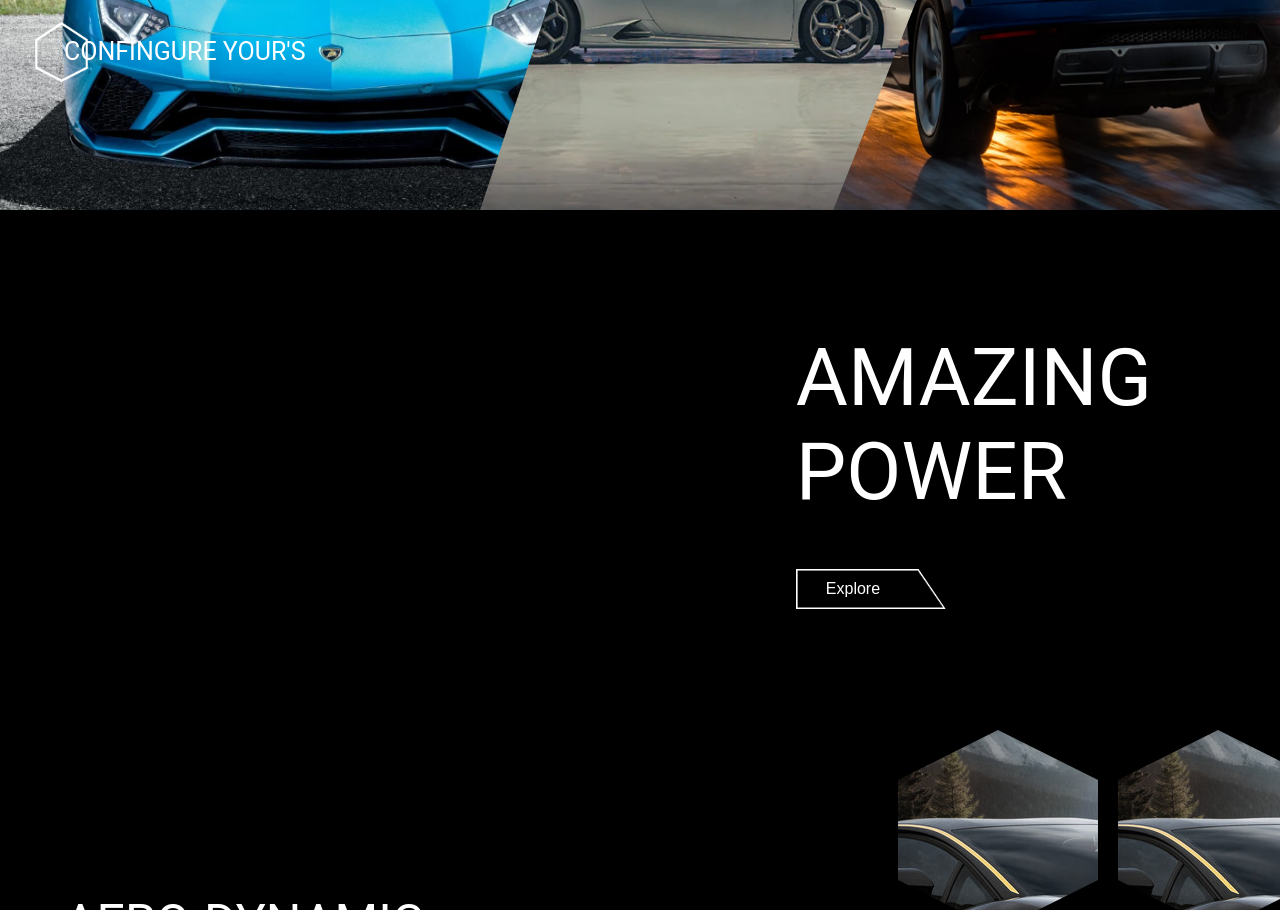
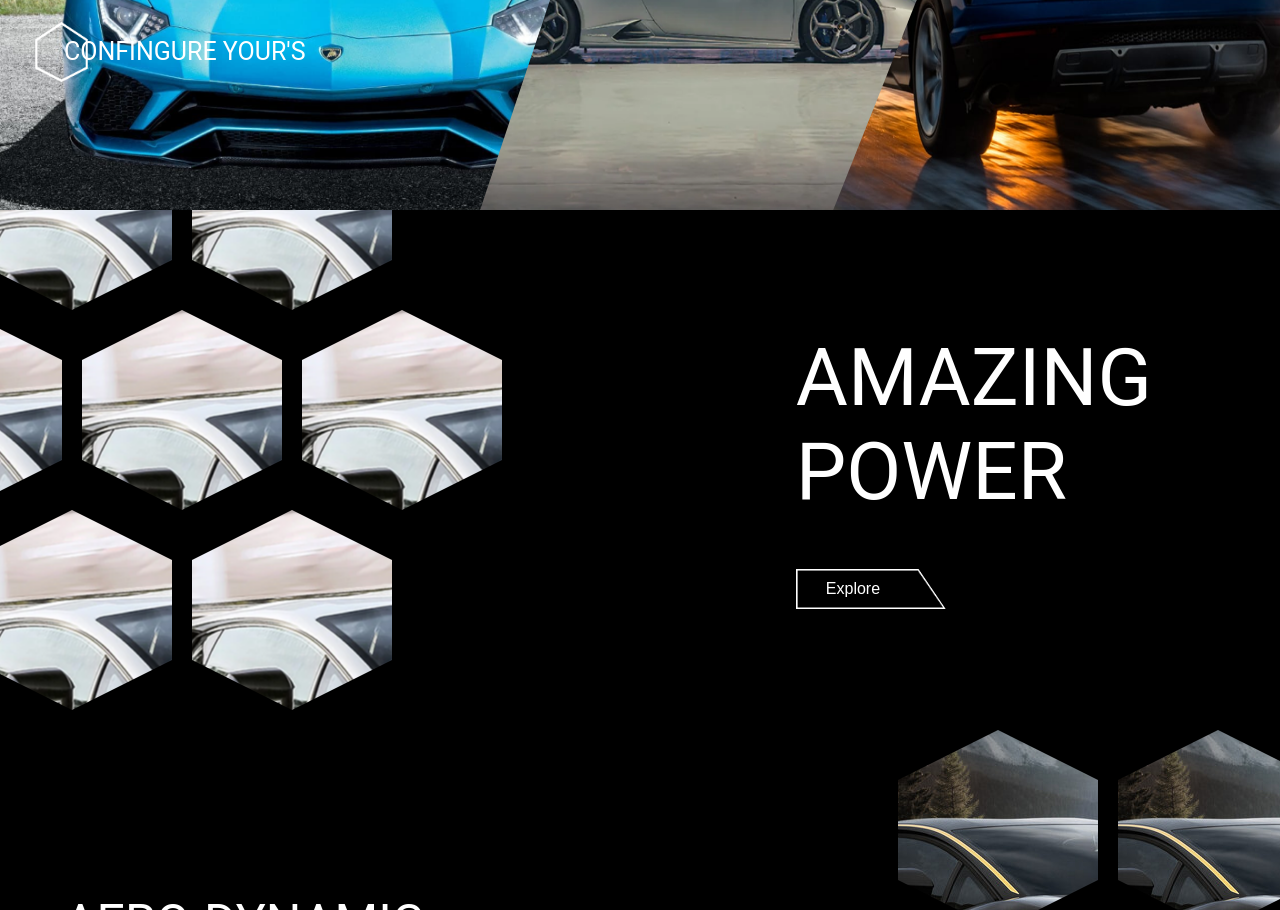
Before and after one commit to sahilr13/landing_page, a plain HTML site: page index.html in a window 1280 px wide. Shown: the part 1070-1980 px from the top of the page. Drawn offline with Linux system fonts and the light colour scheme.

Commit message:
Update style.css

```diff
--- a/style.css
+++ b/style.css
@@ -335,7 +335,7 @@ body{
     width: 200px;
     height: 200px;
     background: #000;
-    background-image: url(img/lambo.png);
+    background-image: url(img/lamb.png);
     background-attachment: fixed;
     background-position: center;
     margin-right: 20px;
```
